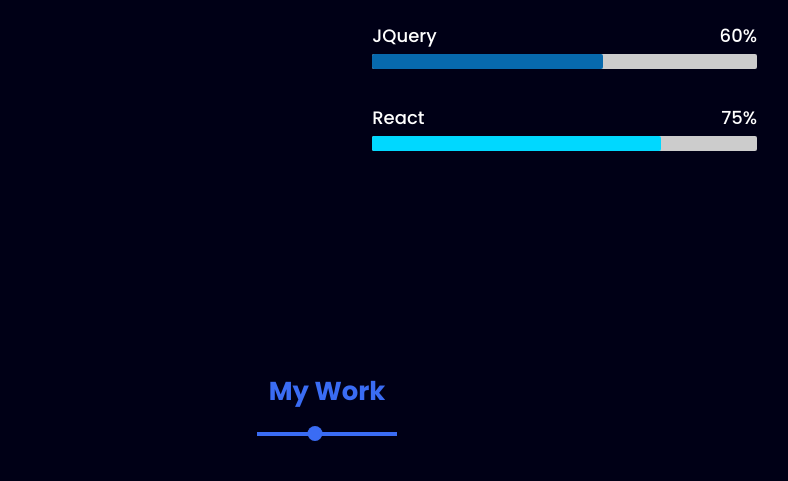
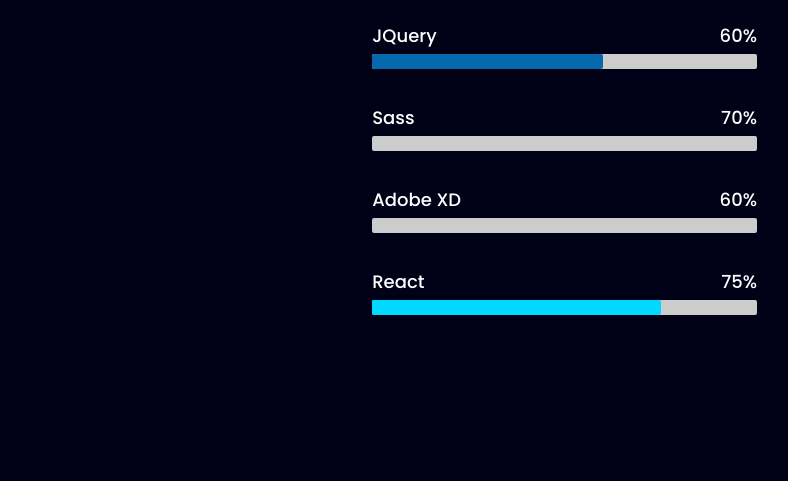
Before and after one commit to osama24680/portofolio, a plain HTML site: page index.html in a window 1280 px wide. Shown: the part 1794-2275 px from the top of the page, without its empty margins (313-1101 px from the left). Drawn offline with nearby package versions, Linux system fonts and the light colour scheme.

Commit message:
Update index.html

```diff
--- a/index.html
+++ b/index.html
@@ -121,6 +121,22 @@
                         <span>60%</span>
                     </div>
                     <div class="line jquery"></div>
+                </div>
+
+                <div class="bar">
+                    <div class="info">
+                        <span>Sass</span>
+                        <span>70%</span>
+                    </div>
+                    <div class="line sass"></div>
+                </div>
+
+                <div class="bar">
+                    <div class="info">
+                        <span>Adobe XD</span>
+                        <span>60%</span>
+                    </div>
+                    <div class="line xd"></div>
                 </div>
 
                 <div class="bar">
```
